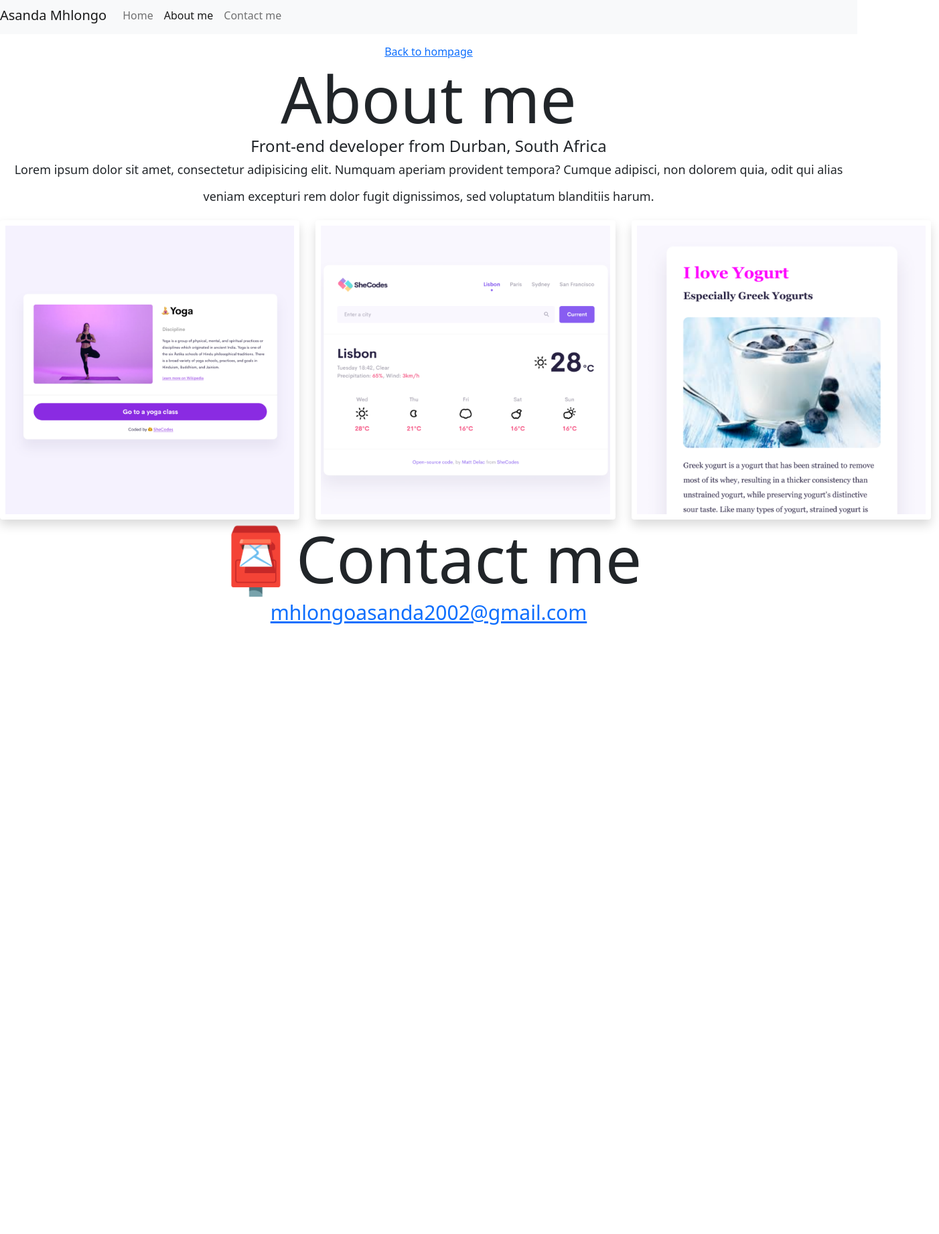
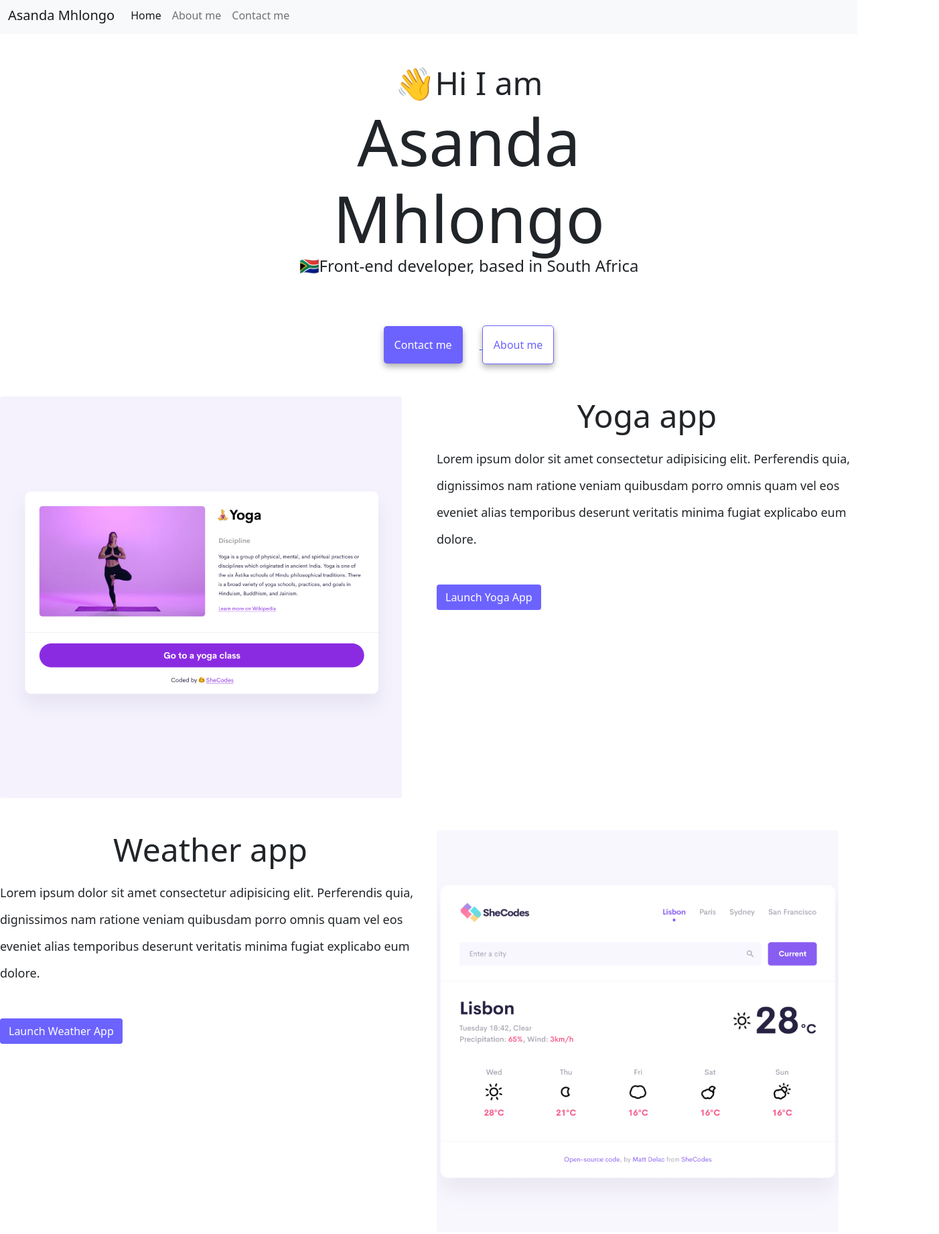
Before and after one commit to asandamhlongo/multiple-pages-website, a plain HTML site: page index.html in a window 1280 px wide. Shown: the part 5-1848 px from the top of the page at 67% size, 1402 px wide, since content can reach past the window. Before the commit the page ends 977 px from the top, so only its background shows below. Drawn offline with nearby package versions, Linux system fonts and the light colour scheme.

```diff
--- a/index.html
+++ b/index.html
@@ -4,8 +4,9 @@
 <head>
     <meta charset="UTF-8" />
     <meta name="viewport" content="width=device-width, initial-scale=1.0" />
+    <meta name="description" content="Explore great projects for a beginner in frontend development.">
     <meta http-equiv="X-UA-Compatible" content="ie=edge" />
-    <title>About me</title>
+    <title>Week 1 </title>
     <link href="https://cdn.jsdelivr.net/npm/bootstrap@5.0.0-beta2/dist/css/bootstrap.min.css" rel="stylesheet"
         integrity="sha384-BmbxuPwQa2lc/FVzBcNJ7UAyJxM6wuqIj61tLrc4wSX0szH/Ev+nYRRuWlolflfl" crossorigin="anonymous" />
     <link rel="stylesheet" href="style.css">
@@ -13,7 +14,7 @@
 
 <body>
     <nav class="navbar navbar-expand-lg navbar-light bg-light fixed-top">
-
+        <div class="container-fluid">
             <a class="navbar-brand" href="index.html">Asanda Mhlongo</a>
             <button class="navbar-toggler" type="button" data-bs-toggle="collapse" data-bs-target="#navbarNav"
                 aria-controls="navbarNav" aria-expanded="false" aria-label="Toggle navigation">
@@ -22,55 +23,98 @@
             <div class="collapse navbar-collapse" id="navbarNav">
                 <ul class="navbar-nav">
                     <li class="nav-item">
-                    <a class="nav-link" aria-current="page" href="index.html">Home</a>
+                        <a class="nav-link active" aria-current="page" href="index.html">Home</a>
                     </li>
                     <li class="nav-item">
-                    <a class="nav-link active" href="about.html">About me</a>
+                        <a class="nav-link" href="about.html">About me</a>
                     </li>
                     <li class="nav-item">
                         <a class="nav-link" href="about.html#contact">Contact me</a>
                     </li>
                 </ul>
             </div>
+        </div>
     </nav>
-    <div class="homepage-link">
-        <a href="index.html">
-            Back to hompage
+
+    <div class="home-page">
+        <h2>👋Hi I am</h2>
+        <h1>Asanda Mhlongo</h1>
+        <h3>🇿🇦Front-end developer, based in South Africa</h3>
+        <br>
+        <div class="buttons">
+            <span>
+                <a href="about.html#email">
+                    <button id="contact-me">Contact me</button>
                 </a>
+            </span>
+            <span>
+                <a href="about.html">
+                    <button id="about-me">About me</button>
+                </a>
+            </span>
+        </div>
     </div>
 
-    <h1 class="text-center">About me</h1>
-    <h3 class="text-center">Front-end developer from Durban, South Africa</h3>
-    <div class="about-paragraphs text-center">
+
+    <div class="row mt-5">
+        <div class="col-md-6">
+            <img src="/images/yoga.png" alt="Yoga-img" class="img-fluid rounded" />
+        </div>
+        <div class="col-md-6">
+            <h2 class="mb-3">Yoga app</h2>
             <p>
-            Lorem ipsum dolor sit amet, consectetur adipisicing elit. Numquam
-            aperiam provident tempora? Cumque adipisci, non dolorem quia, odit qui
-            alias veniam excepturi rem dolor fugit dignissimos, sed voluptatum
-            blanditiis harum.
+                Lorem ipsum dolor sit amet consectetur adipisicing elit. Perferendis
+                quia, dignissimos nam ratione veniam quibusdam porro omnis quam vel
+                eos eveniet alias temporibus deserunt veritatis minima fugiat
+                explicabo eum dolore.
             </p>
-    </div>
-    <div class="container-img">
-        <div class="row">
-            <div class="col-md-4">
-                <img src="images/yoga.png" class="img-fluid p-2 shadow rounded" />
-            </div>
-            <div class="col-md-4">
-                <img src="images/weather.png" class="img-fluid p-2 shadow rounded" />
-            </div>
-            <div class="col-md-4">
-                <img src="images/yogurt.png" class="img-fluid p-2 shadow rounded" />
+
+            <div class="mb-5 mt-5">
+                <a href="#" class="btn">Launch Yoga App</a>
             </div>
         </div>
     </div>
-    <div class="contact-me">
-        <h1 id="email">📮Contact me</h1>
-        <a href="mailto:mhlongoasanda2002@gmail.com">
-            mhlongoasanda2002@gmail.com
-        </a>
+
+    <div class="row mt-5">
+        <div class="col-md-6">
+            <h2 class="mb-3">Weather app</h2>
+            <p>
+                Lorem ipsum dolor sit amet consectetur adipisicing elit. Perferendis
+                quia, dignissimos nam ratione veniam quibusdam porro omnis quam vel
+                eos eveniet alias temporibus deserunt veritatis minima fugiat
+                explicabo eum dolore.
+            </p>
+            <div class="mb-5 mt-5">
+                <a href="#" class="btn">Launch Weather App</a>
+            </div>
+        </div>
+        <div class="col-md-6">
+            <img src="/images/weather.png" alt="weather-img" class="img-fluid rounded" />
+        </div>
+    </div>
+
+    <div class="row mt-5">
+        <div class="col-md-6">
+            <img src="/images/yogurt.png" alt="yogurt-img" class="img-fluid rounded" />
+        </div>
+
+        <div class="col-md-6">
+            <h2 class="mb-3">Yogurt app</h2>
+            <p>
+                Lorem ipsum dolor sit amet consectetur adipisicing elit. Perferendis
+                quia, dignissimos nam ratione veniam quibusdam porro omnis quam vel
+                eos eveniet alias temporibus deserunt veritatis minima fugiat
+                explicabo eum dolore.
+            </p>
+            <div class="mt-5">
+                <a href="#" class="btn">Launch Yogurt App</a>
+            </div>
+        </div>
+    </div>
+    </div>
+
     </div>
     <script src="https://cdn.jsdelivr.net/npm/bootstrap@5.0.0-beta2/dist/js/bootstrap.bundle.min.js"
         integrity="sha384-b5kHyXgcpbZJO/tY9Ul7kGkf1S0CWuKcCD38l8YkeH8z8QjE0GmW1gYU5S9FOnJ0"
         crossorigin="anonymous"></script>
 </body>
-
-</html>
```
Also changed, not shown: about.html (added, +76 -0 lines). Lines whose indentation alone changed are shown as unchanged.
